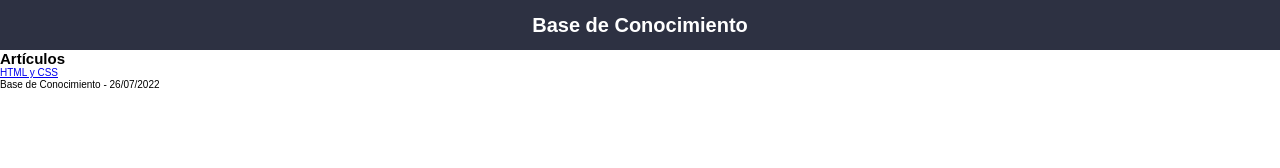
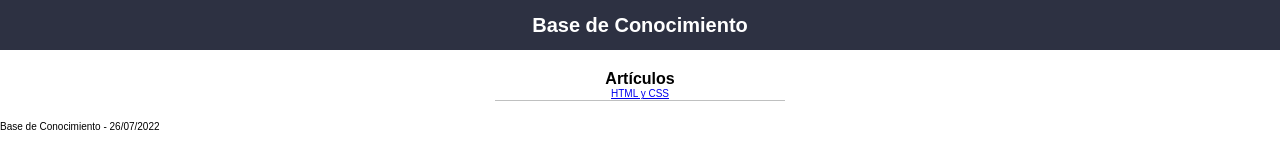
Before and after one commit to codepalacios/baseConocimiento, a plain HTML site: page index.html in a window 1280 px wide. Drawn offline with Linux system fonts and the light colour scheme.

Commit message:
Agregando clases del contedor main en HTML y estilos en css

```diff
--- a/index.html
+++ b/index.html
@@ -12,10 +12,10 @@
     <header class="headboard">
       <h1 class="headboard__title">Base de Conocimiento</h1>
     </header>
-    <main>
-      <article>
-        <h2>Art&iacute;culos</h2>
-        <section>
+    <main class="main-container">
+      <article class="main-container__article">
+        <span class="main-container__title">Art&iacute;culos</span>
+        <section class="main-container__section">
           <a href="./articulos/html-y-css/html-y-css.html">HTML y CSS</a>
         </section>
       </article>
--- a/styles.css
+++ b/styles.css
@@ -26,7 +26,20 @@ html {
 }
 .headboard__title {
   color: var(--white);
-  margin: 0;
+}
+.main-container {
+  width: 31rem;
+  margin: 1rem auto;
+  padding: 1rem;
+}
+.main-container__article {
+  width: 100%;
+  text-align: center;
+  border-bottom: 1px solid var(--grey);
+}
+.main-container__title {
+  font-weight: bold;
+  font-size: medium;
 }
 
 /* Media Tablet */
```
